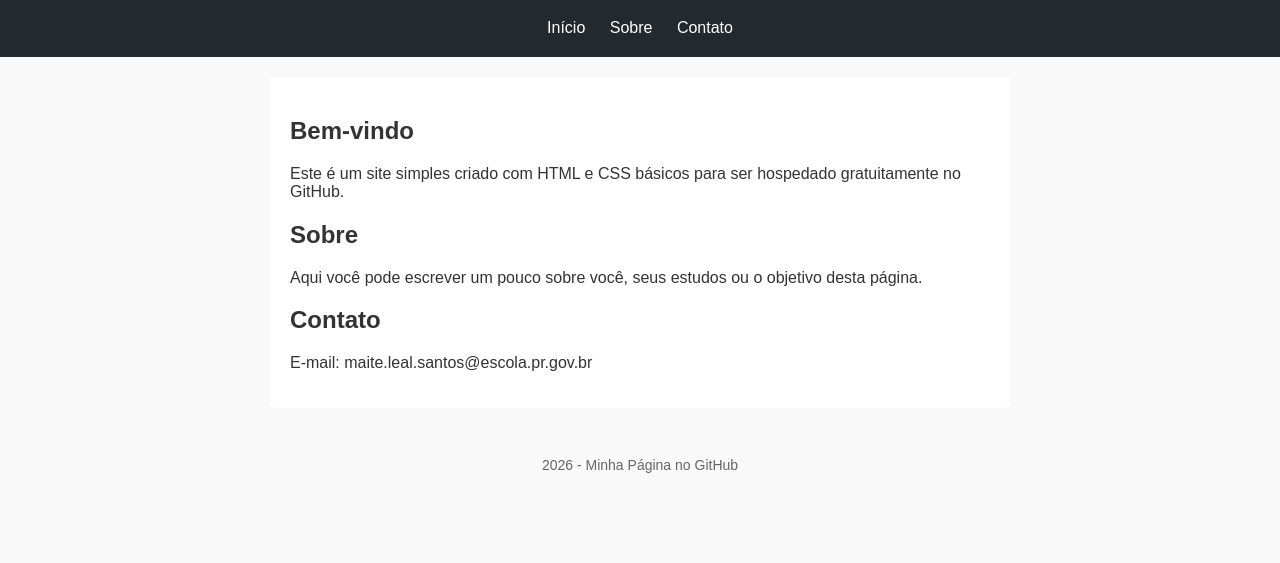
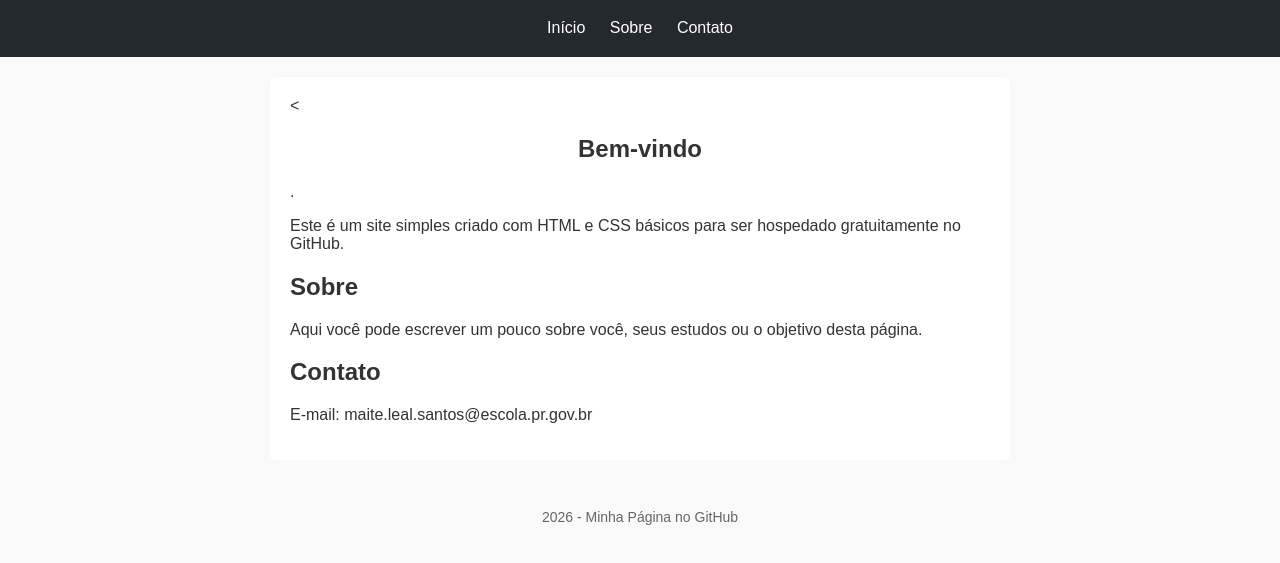
Before and after one commit to maitelealsantos-cmyk/se-liga-, a plain HTML site: page index.html in a window 1280 px wide. Shown: the part 81-644 px from the top of the page. Drawn offline with Linux system fonts and the light colour scheme.

Commit message:
Center align welcome heading in index.html

```diff
--- a/index.html
+++ b/index.html
@@ -53,7 +53,7 @@
     <!-- Corpo -->
     <main>
         <section id="inicio">
-            <h2>Bem-vindo</h2>
+            <<h2 style="text-align: center;">Bem-vindo</h2>.
             <p>Este é um site simples criado com HTML e CSS básicos para ser hospedado gratuitamente no GitHub.</p>
         </section>
 
```
